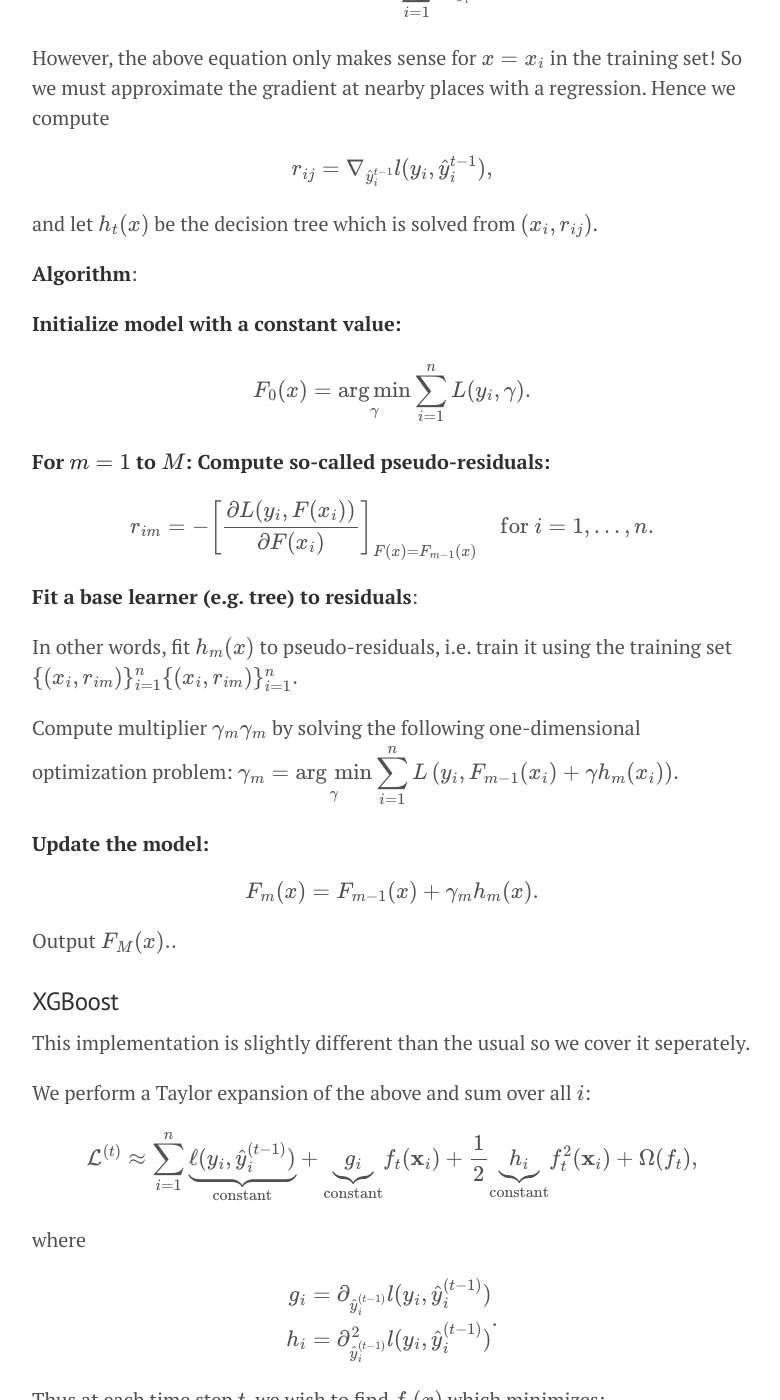
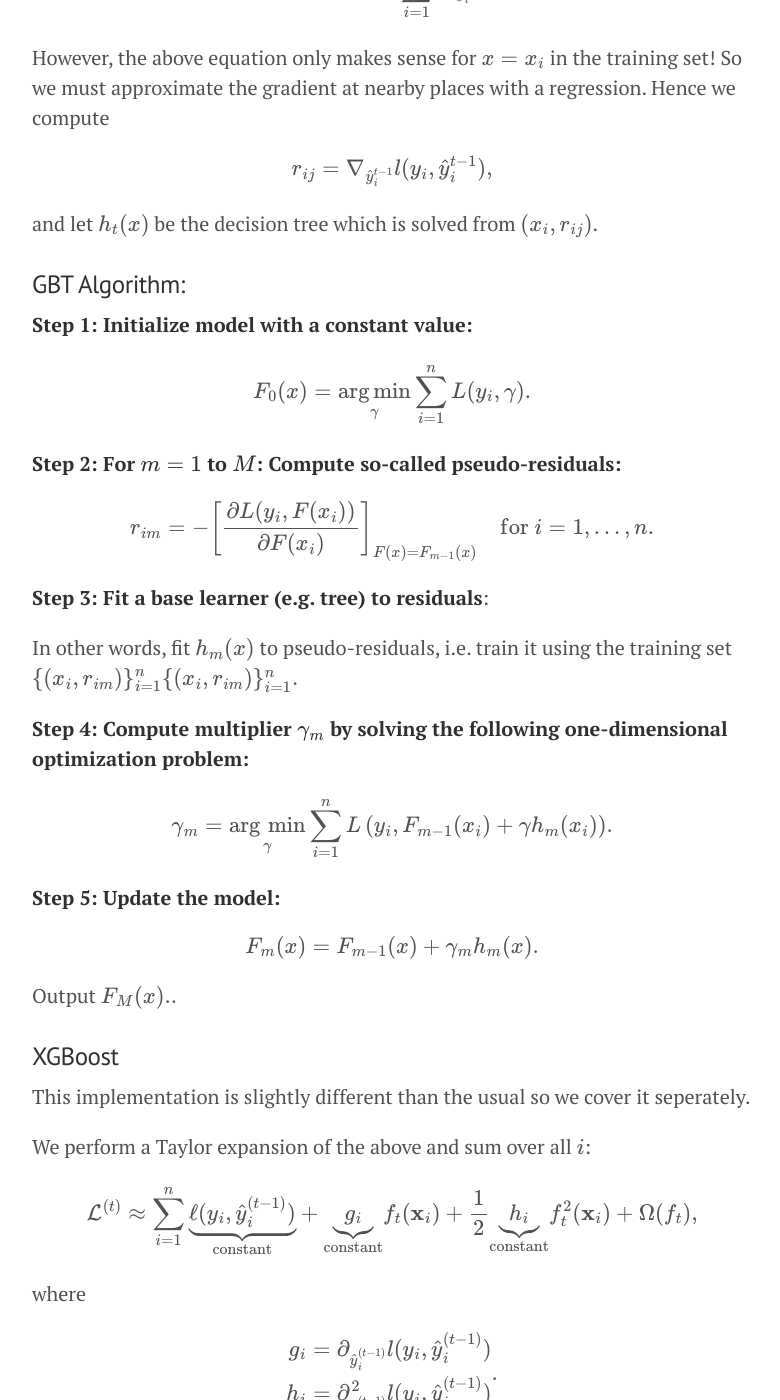
Before and after one commit to doriang102/doriang102.github.io, a Jekyll site: the page built from _posts/2017-10-15-Introduction-To-Ensemble-Methods.md, in a window 1280 px wide and 1400 px high, scrolled down 12721 px. Shown: the whole window, without its empty margins (248-1028 px from the left). Built offline with Jekyll 4.4.1, drawn with Linux system fonts in a browser that asks for light colours; our own code applies the rules of GitHub Pages for plain Markdown files; formulas are drawn with MathJax 3.

Commit message:
Update 2017-10-15-Introduction-To-Ensemble-Methods.md

```diff
--- a/_posts/2017-10-15-Introduction-To-Ensemble-Methods.md
+++ b/_posts/2017-10-15-Introduction-To-Ensemble-Methods.md
@@ -305,26 +305,27 @@
 
 and let $$h_t(x)$$ be the decision tree which is solved from $$(x_i, r_{ij})$$.
 
-**Algorithm**:
+### GBT Algorithm:
 
-**Initialize model with a constant value:**
+**Step 1: Initialize model with a constant value:**
 
 $$ F_0(x) = \underset{\gamma}{\arg\min} \sum_{i=1}^n L(y_i, \gamma).$$
 
-**For $$m = 1$$ to $$M$$:
+**Step 2: For $$m = 1$$ to $$M$$:
 Compute so-called pseudo-residuals:**
 
 $${\displaystyle r_{im}=-\left[{\frac {\partial L(y_{i},F(x_{i}))}{\partial F(x_{i})}}\right]_{F(x)=F_{m-1}(x)}\quad {\mbox{for }}i=1,\ldots ,n.}$$
 
-**Fit a base learner (e.g. tree) to residuals**:
+**Step 3: Fit a base learner (e.g. tree) to residuals**:
 
 In other words, fit $${\displaystyle h_{m}(x)} $$ to pseudo-residuals, i.e. train it using the training set
 $${\displaystyle \{(x_{i},r_{im})\}_{i=1}^{n}} \{(x_i, r_{im})\}_{i=1}^n.$$
 
-Compute multiplier $${\displaystyle \gamma _{m}} \gamma _{m}$$ by solving the following one-dimensional optimization problem:
+**Step 4: Compute multiplier $${\displaystyle \gamma _{m}}$$ by solving the following one-dimensional optimization problem:**
+
 $${\displaystyle \gamma _{m}={\underset {\gamma }{\operatorname {arg\,min} }}\sum _{i=1}^{n}L\left(y_{i},F_{m-1}(x_{i})+\gamma h_{m}(x_{i})\right).}$$
 
-**Update the model:**
+**Step 5: Update the model:**
 
 $${\displaystyle F_{m}(x)=F_{m-1}(x)+\gamma _{m}h_{m}(x).}$$
 
```
